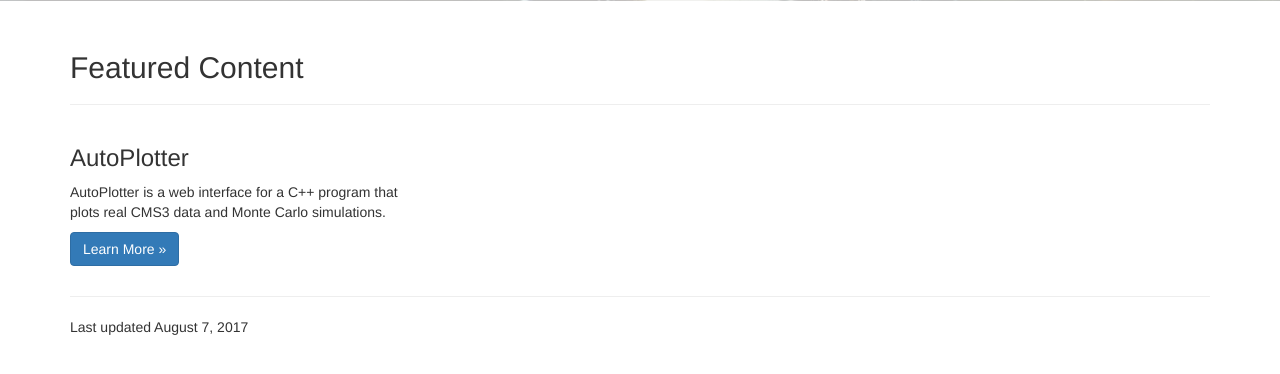
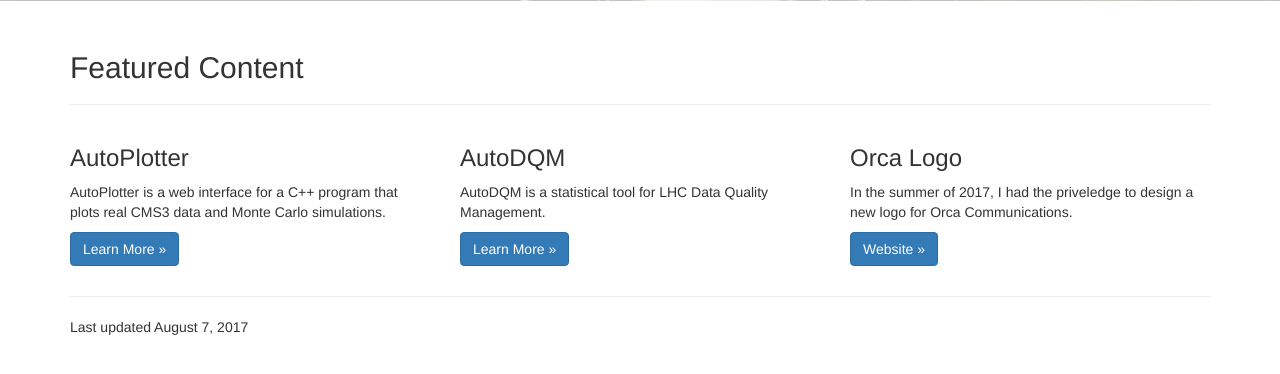
Before and after one commit to jkguiang/my_website, a Flask app: page / in a window 1280 px wide. Shown: the part 409-783 px from the top of the page. Run offline with Flask 2, Linux system fonts and the light colour scheme; some libraries are stand-ins or nearby versions.

Commit message:
added new featuers

```diff
--- a/templates/home.html
+++ b/templates/home.html
@@ -57,6 +57,21 @@
             </p>
             <p><a class="btn btn-primary" href="/programs/autoplotter" role="button">Learn More &raquo;</a></p>
         </div>
+        <div class="col-lg-4">
+            <h3>AutoDQM</h3>
+            <p>
+            AutoDQM is a statistical tool for LHC Data Quality Management.
+            </p>
+            <p><a class="btn btn-primary" href="/programs/autodqm" role="button">Learn More &raquo;</a></p>
+        </div>
+        <div class="col-lg-4">
+            <h3>Orca Logo</h3>
+            <p>
+            In the summer of 2017, I had the priveledge to design a
+            new logo for Orca Communications.
+            </p>
+            <p><a class="btn btn-primary" href="http://www.orcacommunications.com/" role="button">Website &raquo;</a></p>
+        </div>
     </div>
 </div> <!-- End featured content -->
 
```
